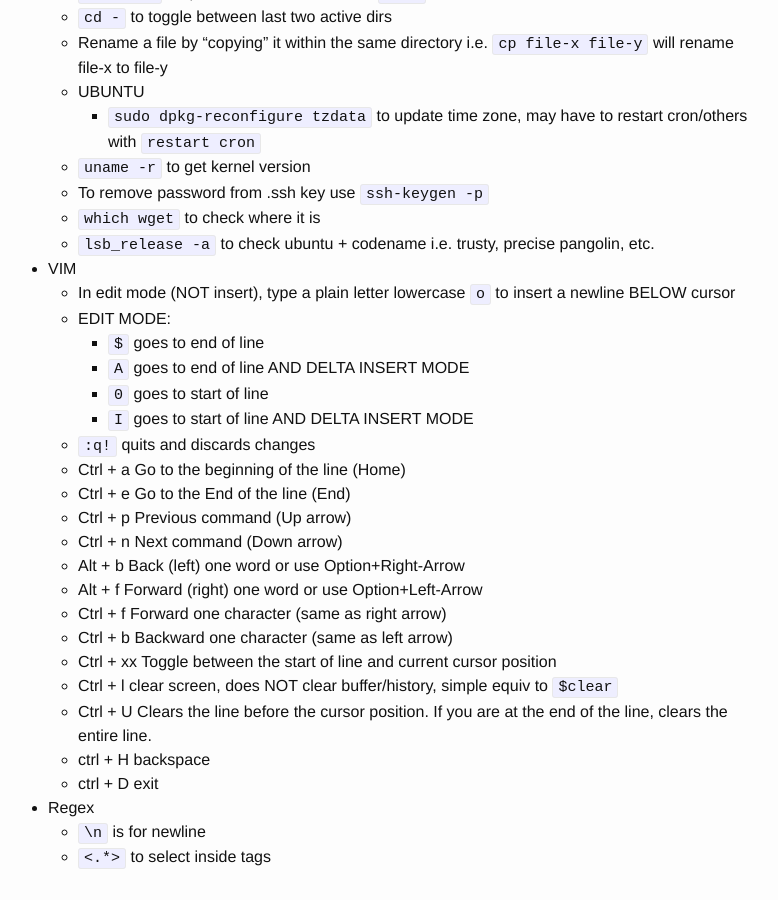
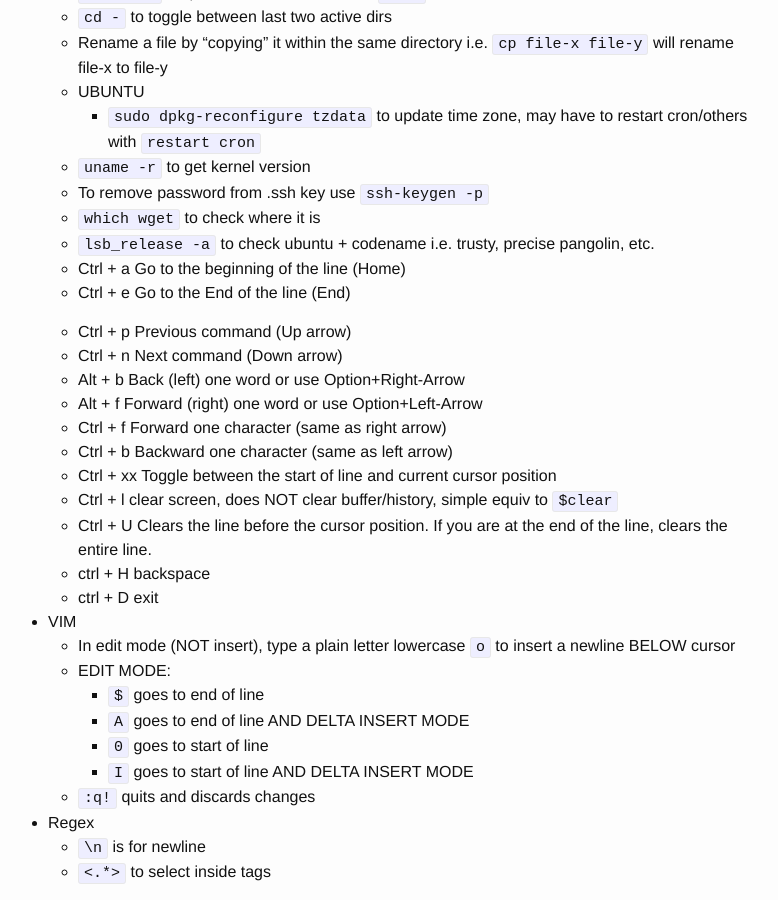
Before and after one commit to josephlei/jjl-website, a Jekyll site: the page built from _posts/2015-06-13-tips-and-tricks.markdown, in a window 1280 px wide and 900 px high, scrolled down 1485 px. Shown: the whole window, without its empty margins (252-1030 px from the left). Built offline with Jekyll 4.4.1, drawn with Linux system fonts in a browser that asks for light colours; some of the changed lines change nothing that is shown.

Commit message:
update article and git ignore

```diff
--- a/_posts/2015-06-13-tips-and-tricks.markdown
+++ b/_posts/2015-06-13-tips-and-tricks.markdown
@@ -63,17 +63,9 @@ published: true
   * To remove password from .ssh key use `ssh-keygen -p`
   * `which wget` to check where it is
   * `lsb_release -a` to check ubuntu + codename i.e. trusty, precise pangolin, etc.
-
-* VIM
-  * In edit mode (NOT insert), type a plain letter lowercase `o` to insert a newline BELOW cursor
-  * EDIT MODE:
-    * `$` goes to end of line
-    * `A` goes to end of line AND DELTA INSERT MODE
-    * `0` goes to start of line
-    * `I` goes to start of line AND DELTA INSERT MODE
-  * `:q!` quits and discards changes
   * Ctrl + a Go to the beginning of the line (Home)
   * Ctrl + e Go to the End of the line (End)
+
   * Ctrl + p Previous command (Up arrow)
   * Ctrl + n Next command (Down arrow)
   * Alt + b Back (left) one word or use Option+Right-Arrow
@@ -86,6 +78,18 @@ published: true
   * ctrl + H backspace
   * ctrl + D exit
 
+* VIM
+  * In edit mode (NOT insert), type a plain letter lowercase `o` to insert a newline BELOW cursor
+  * EDIT MODE:
+    * `$` goes to end of line
+    * `A` goes to end of line AND DELTA INSERT MODE
+    * `0` goes to start of line
+    * `I` goes to start of line AND DELTA INSERT MODE
+  * `:q!` quits and discards changes
+
+
+
+
 * Regex
   * `\n` is for newline
   * `<.*>` to select inside tags
```
Also changed, not shown: 1 other file.
